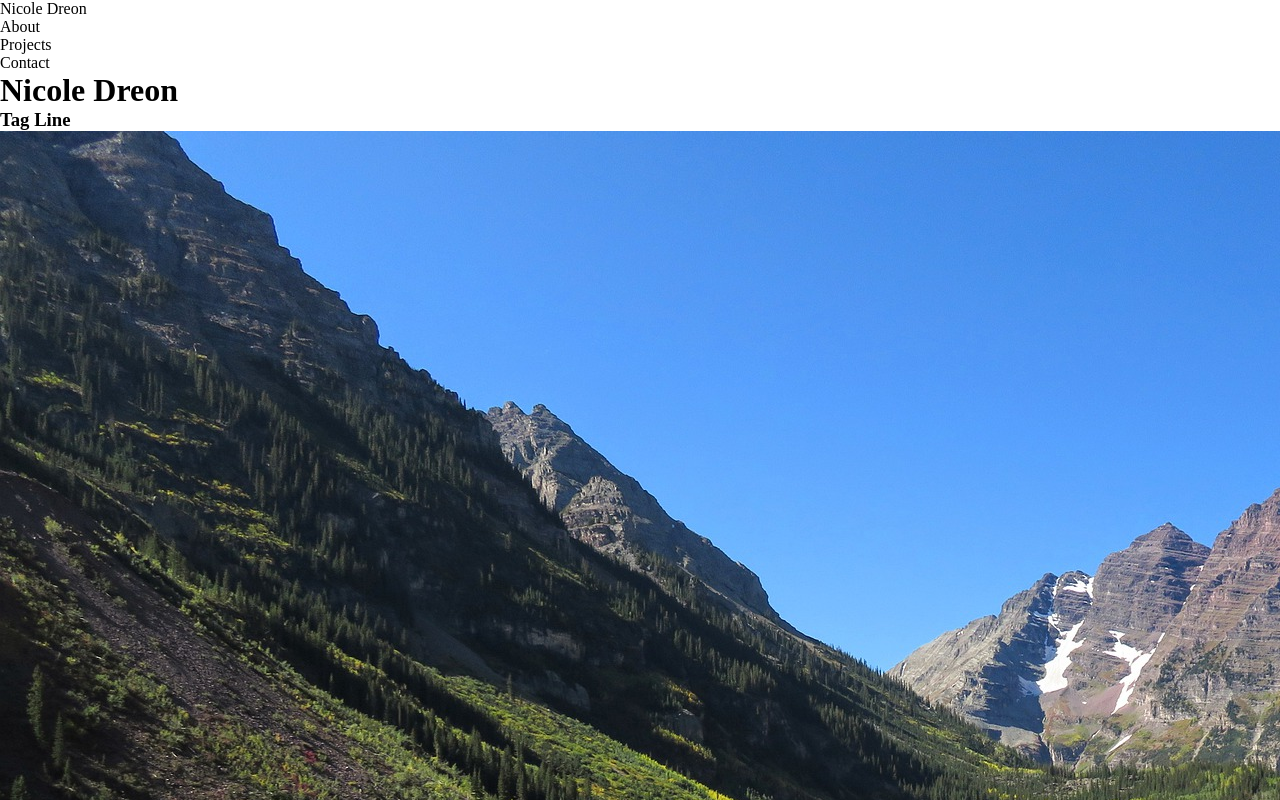
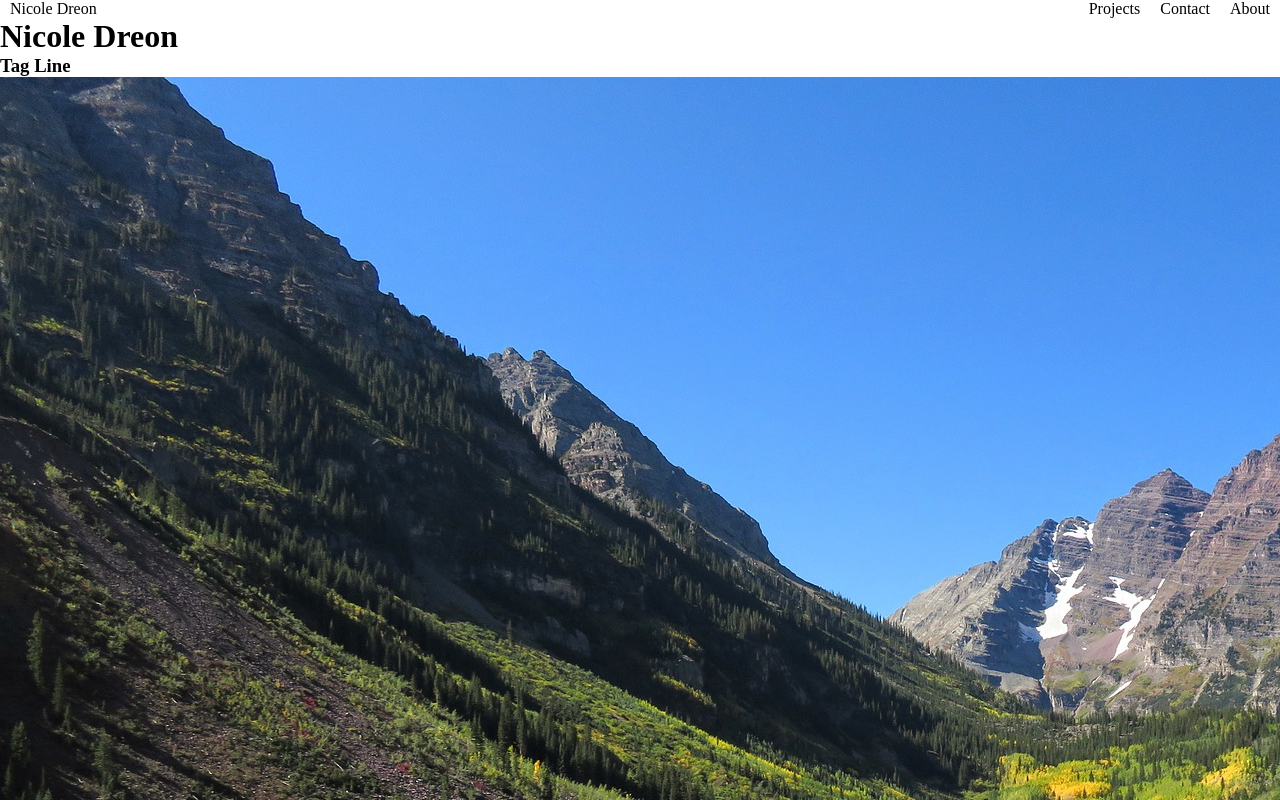
Before and after one commit to NicoleDreon/portfolio, an Angular app: page / in a window 1280 px wide. Shown: the top 800 px of the page. Built offline with nearby package versions, Linux system fonts and the light colour scheme.

Commit message:
light styling on nav bar

```diff
--- a/src/app/navigation/navigation.component.css
+++ b/src/app/navigation/navigation.component.css
@@ -0,0 +1,12 @@
+.nav-bar {
+  display: flex;
+  justify-content: space-between;
+}
+
+.nav-options {
+  display: flex;
+  list-style-type: none;
+}
+.nav-item {
+  margin: 0 10px;
+}
--- a/src/app/navigation/navigation.component.html
+++ b/src/app/navigation/navigation.component.html
@@ -1,6 +1,8 @@
-<ul>
-  <li>Nicole Dreon</li>
-  <li>About</li>
-  <li>Projects</li>
-  <li>Contact</li>
+<ul class="nav-bar">
+  <li class="nav-item">Nicole Dreon</li>
+  <div class="nav-options">
+    <li class="nav-item">Projects</li>
+    <li class="nav-item">Contact</li>
+    <li class="nav-item">About</li>
+  </div>
 </ul>
```
